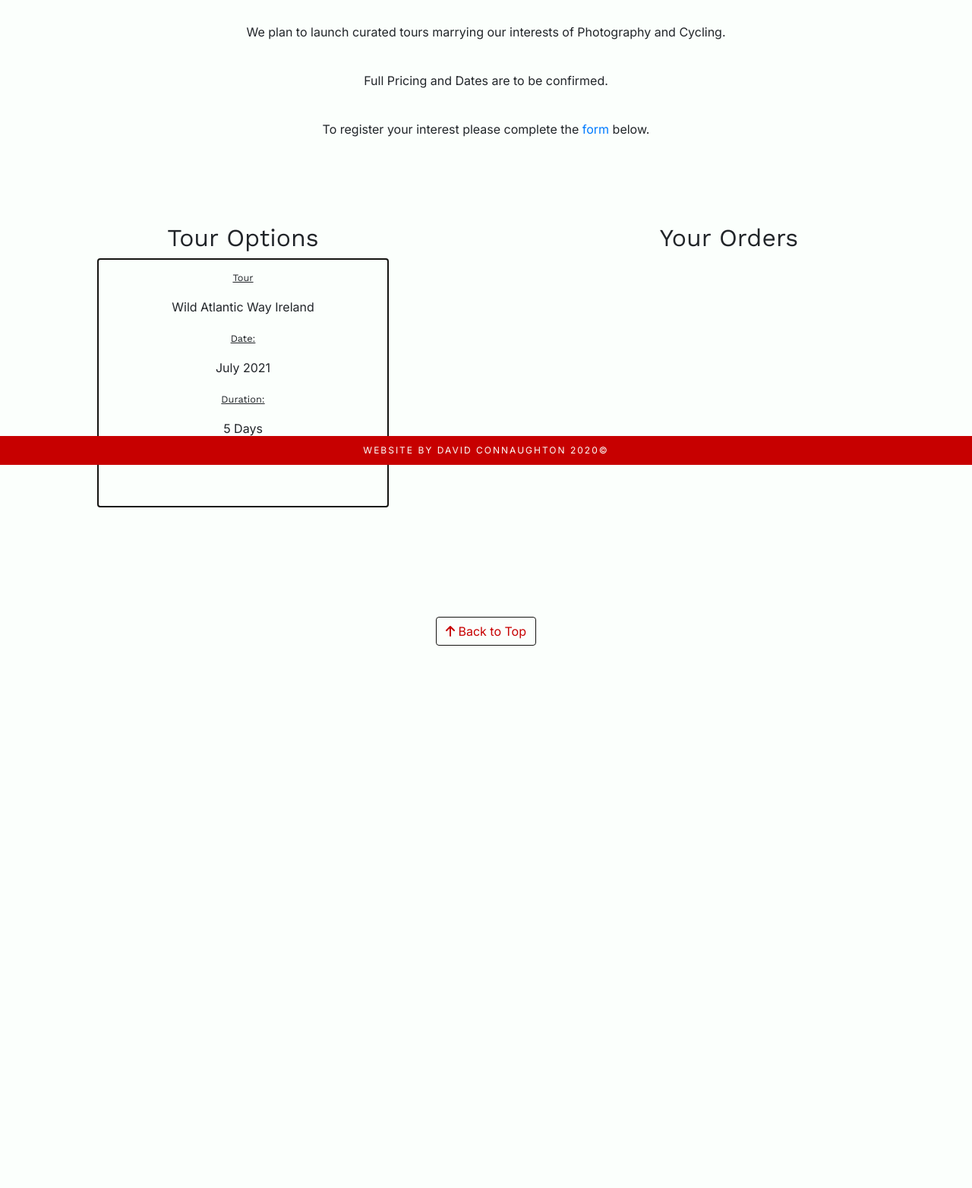
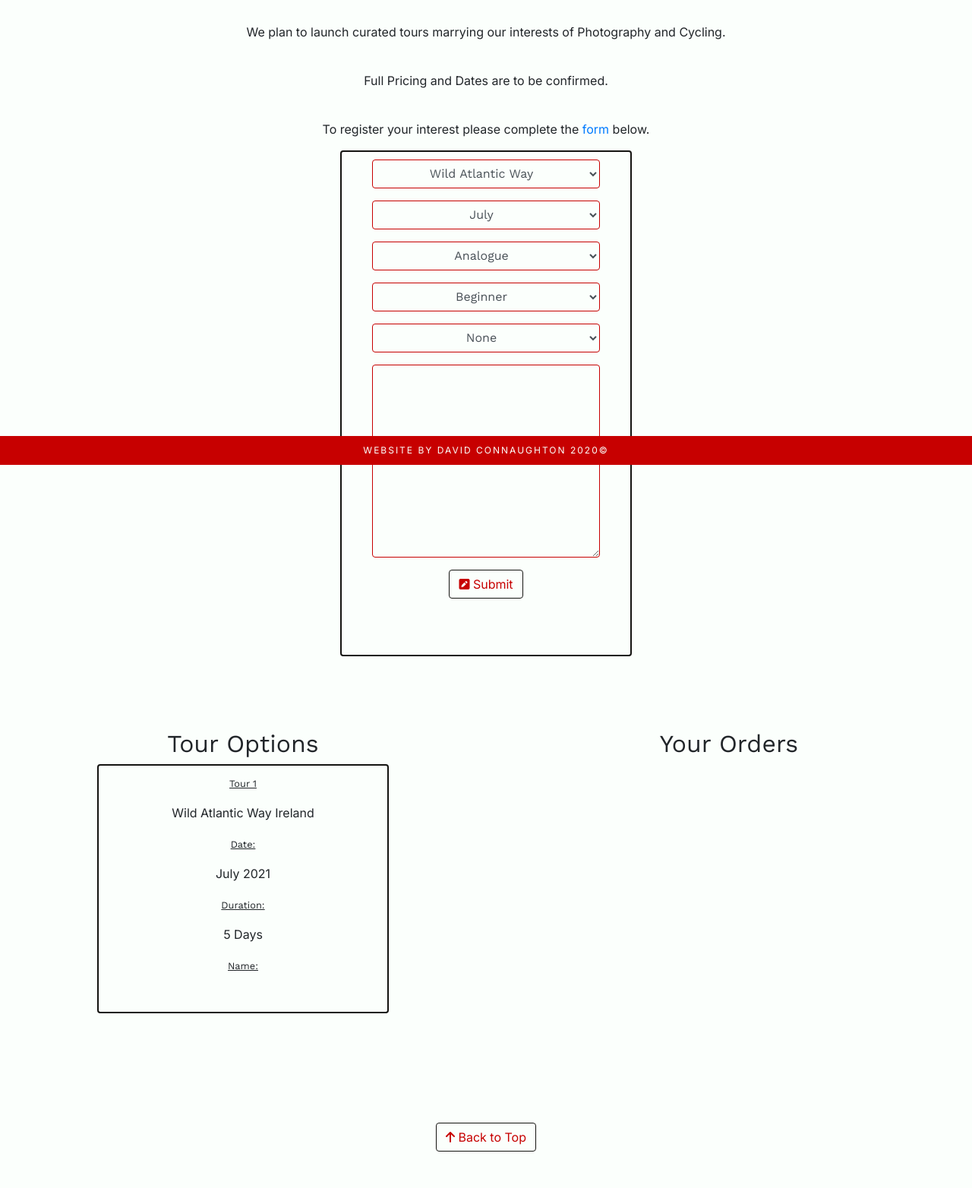
Before and after one commit to david-connaughton/the-new-gallery, a Django app: page /tours/ in a window 1280 px wide. Shown: the part 188-1752 px from the top of the page at 76% size. Before the commit the page ends 1038 px from the top, so only its background shows below. Run offline with Django 3.2, Linux system fonts and the light colour scheme; some libraries are stand-ins or nearby versions.

Commit message:
Added Form and success page to Tours App

```diff
--- a/tours/models.py
+++ b/tours/models.py
@@ -38,14 +38,18 @@ class Tour(models.Model):
         (VEGETARIAN, 'Vegetarian'),
         (VEGAN, 'Vegan')
     )
-    tour = models.CharField(choices=COUNTRY_CHOICES, max_length=20)
+    tour = models.CharField(
+           choices=COUNTRY_CHOICES, max_length=20, default=IRELAND)
     user = models.ForeignKey(User, on_delete=models.CASCADE)
-    date_preference = models.CharField(choices=DATE_CHOICES, max_length=20)
+    date_preference = models.CharField(
+                      choices=DATE_CHOICES, max_length=20, default=JULY)
     analogue_or_digital = models.CharField(
-                          choices=CAMERA_CHOICES, max_length=20)
-    skill_level = models.CharField(choices=SKILL_CHOICES, max_length=20)
+                          choices=CAMERA_CHOICES,
+                          max_length=20, default=ANALOGUE)
+    skill_level = models.CharField(choices=SKILL_CHOICES,
+                                   max_length=20, default=BEGINNER)
     dietary_requirements = models.CharField(
-                           choices=DIET_CHOICES, max_length=20)
+                           choices=DIET_CHOICES, max_length=20, default=NONE)
     any_comments = models.TextField(
         max_length=200, null=False, blank=False)
     date_posted = models.DateTimeField(default=timezone.now)
--- a/tours/templates/tours/tours.html
+++ b/tours/templates/tours/tours.html
@@ -30,6 +30,37 @@
         <br>
     </div>
 
+    <div class="col-12 mx-auto text-center">
+        <div class="row">
+            <div class="card mx-auto text-center card-outline">
+                <form class="form" action="{% url 'tours' %}" method="POST">
+                    <div class="form-row">
+                        <div class="col-12 mx-auto text-center">
+                            {% csrf_token %}
+                            <fieldset class="fields">
+                                {{ form.tour | as_crispy_field}}
+                                {{ form.date_preference | as_crispy_field}}
+                                {{ form.analogue_or_digital | as_crispy_field}}
+                                {{ form.skill_level | as_crispy_field}}
+                                {{ form.dietary_requirements | as_crispy_field}}
+                                {{ form.any_comments | as_crispy_field }}
+                            </fieldset>
+                            <div class="form-group">
+                <button class="btn btn-outline page-button mb-5">
+                    <i class="fas fa-pen-square"></i>
+                        Submit
+                </button>
+            </div>
+                        </div>
+                    </div>
+                </form>
+            </div>
+        </div>
+    </div>
+
+
+
+
 
     <div class="container-fluid">
         <div class="row">
@@ -39,7 +70,7 @@
                         <h2>Tour Options</h2>
                         <div class="card mx-auto text-center card-outline">
                             <p>
-                                <small class="small">Tour</small>
+                                <small class="small">Tour 1</small>
                             </p>
                             <p>Wild Atlantic Way Ireland</p>
                             <p>
--- a/tours/urls.py
+++ b/tours/urls.py
@@ -4,4 +4,5 @@ from . import views
 
 urlpatterns = [
     path('', views.tours, name='tours'),
+    path('success/', views.success, name='success')
 ]
--- a/tours/views.py
+++ b/tours/views.py
@@ -1,5 +1,28 @@
-from django.shortcuts import render
+from django.shortcuts import render, redirect, reverse
+from django.contrib import messages
+from .models import Tour
+from .forms import TourForm
 
 
 def tours(request):
-    return render(request, 'tours/tours.html')
+    tour = Tour.objects.all()
+    if request.method == 'POST':
+        form = TourForm(request.POST)
+        if form.is_valid():
+            form.instance.user = request.user
+            form.save()
+            return redirect(reverse('success'))
+
+    form = TourForm
+    template = 'tours/tours.html'
+
+    context = {
+        'tour': tour,
+        'form': form,
+    }
+
+    return render(request, template, context)
+
+
+def success(request):
+    return render(request, 'tours/success.html')
```
Also changed, not shown: tours/templates/tours/success.html (added, +33 -0 lines), db.sqlite3, tours/admin.py (line endings or trailing spaces), tours/forms.py (line endings or trailing spaces).
